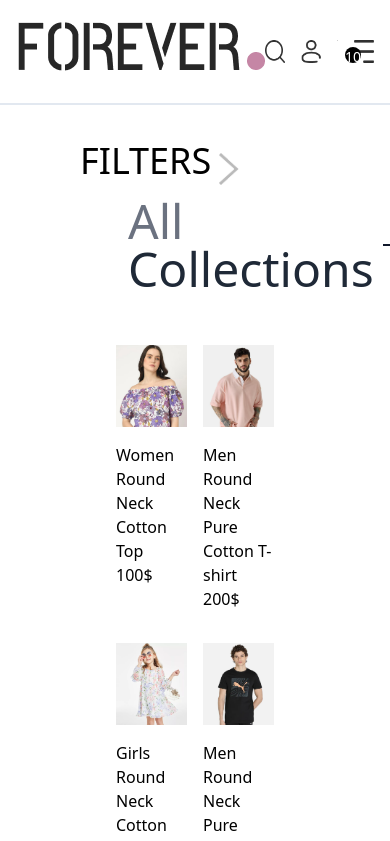
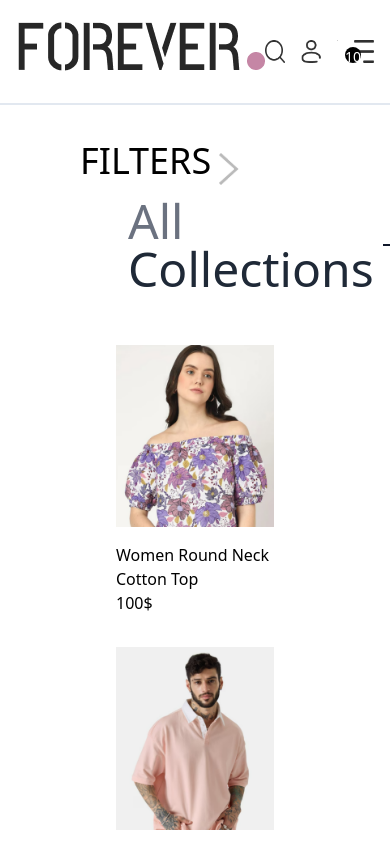
Before and after one commit to YoumnaElsaeedd/Forever-project, a React (Create React App) app: page /collection in a window 390 px wide. Shown: the top 841 px of the page. Built offline with nearby package versions, Linux system fonts and the light colour scheme.

Commit message:
edit in responsive pages

```diff
--- a/src/components/Card.jsx
+++ b/src/components/Card.jsx
@@ -11,7 +11,7 @@ const Card = ({obj} ) => {
       <Link to={`/product/${obj._id}`}>
         <img src={obj.image[0]}className='hover:scale-105 my-4' alt={obj.name} />
       </Link>
-      <h1>{obj.name}</h1>
+      <h1 className="w-full">{obj.name}</h1>
       <p>{obj.price}$</p>
     </div>
   );
--- a/src/pages/collection.jsx
+++ b/src/pages/collection.jsx
@@ -81,7 +81,7 @@ function Collection() {
         <option value="High-Low"> sort by : High To Low</option>
       </select>
    </div>
-     <div className='grid grid-cols-2 md:grid-cols-3 lg:grid-cols-4 gap-4 m-9'>
+     <div className='grid grid-cols-1 md:grid-cols-3 lg:grid-cols-4 gap-4 m-9'>
        {
         Data.map((el)=>{
           return  <Card key={el._id} obj ={el}/>
```
